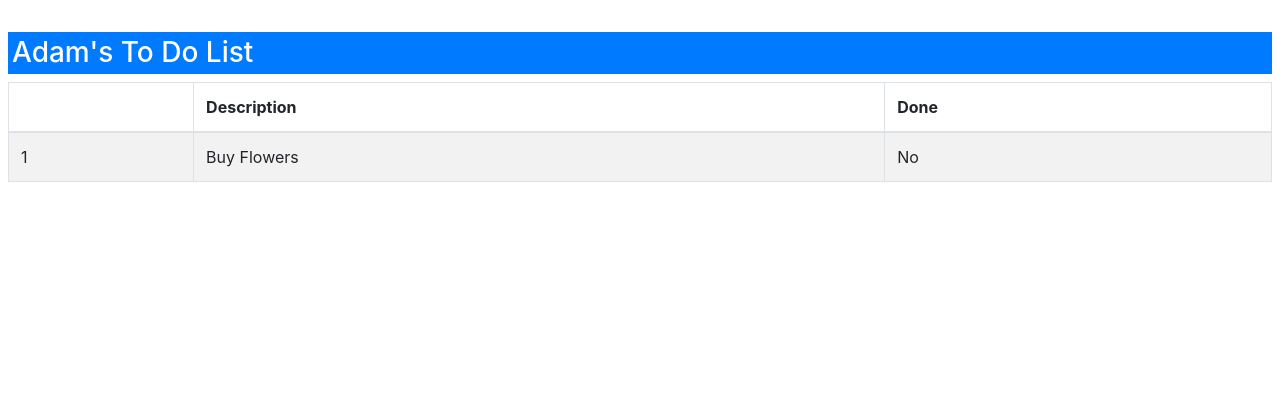
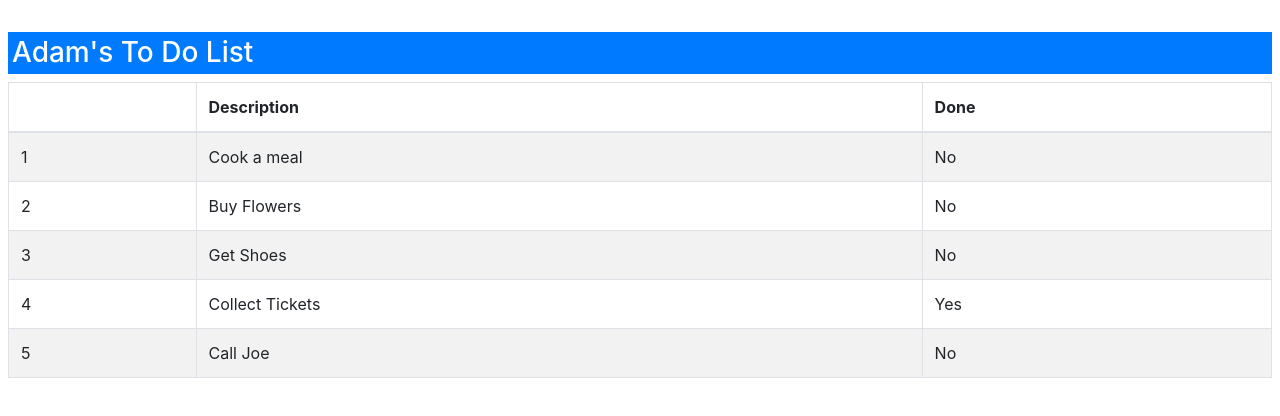
Before and after one commit to traderMax/todo, an Angular app: page / in a window 1280 px wide. Shown: the top 416 px of the page. Built offline with nearby package versions, Linux system fonts and the light colour scheme.

Commit message:
todo list can show many todos

```diff
--- a/src/app/model.ts
+++ b/src/app/model.ts
@@ -23,9 +23,10 @@ export class Model {
     constructor(){
         this.user = "Adam";
         this.items = [
-            new TodoItem("Buy Flowers",false)
+            new TodoItem("Cook a meal",false)
         ]
-
+        this.items = [...this.items, ...model.items]
+        console.log(this.items);
     }
 
 }
```
